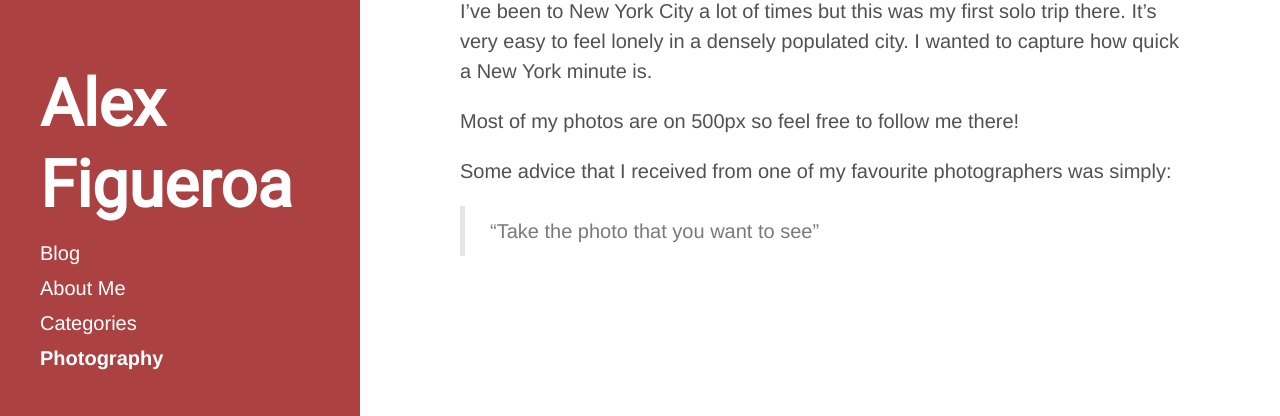
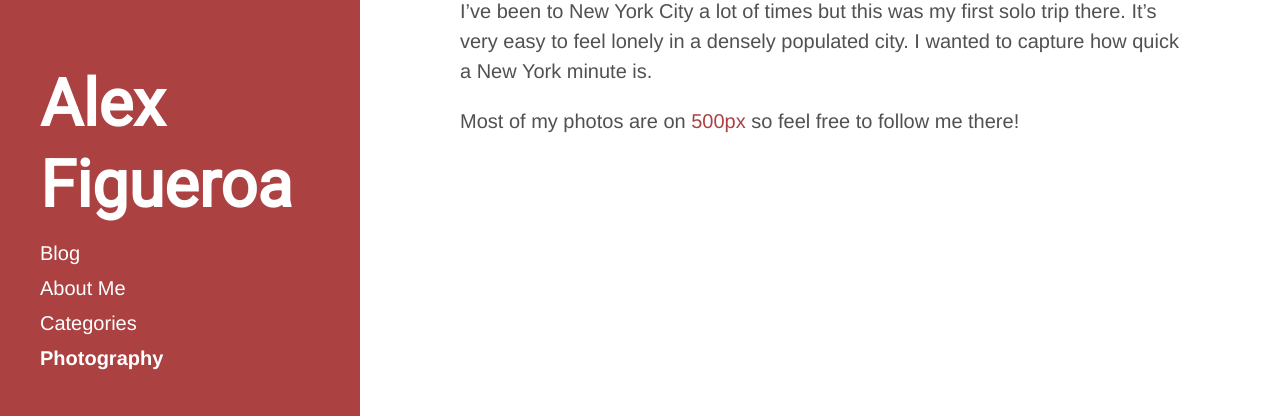
Before and after one commit to ajfigueroa/ajfigueroa.github.io, a Jekyll site: the page built from _pages/photography.md, in a window 1280 px wide and 900 px high, scrolled down 920 px, cut to the strip 484-900 px from the top of the window. Built offline with Jekyll 4.4.1, drawn with Linux system fonts in a browser that asks for light colours; a script that is not in the unit is left out.

Commit message:
[Photography] Remove footer and add 500px link

```diff
--- a/_pages/photography.md
+++ b/_pages/photography.md
@@ -36,7 +36,4 @@ This photo was also taken on a phone and it was my first time visiting the famou
 
 I've been to New York City a lot of times but this was my first solo trip there. It's very easy to feel lonely in a densely populated city. I wanted to capture how quick a New York minute is.
 
-Most of my photos are on 500px so feel free to follow me there!
-
-Some advice that I received from one of my favourite photographers was simply:
-> "Take the photo that you want to see"
+Most of my photos are on [500px](https://500px.com/{{site.author.five_hundred_username}}) so feel free to follow me there!
```
